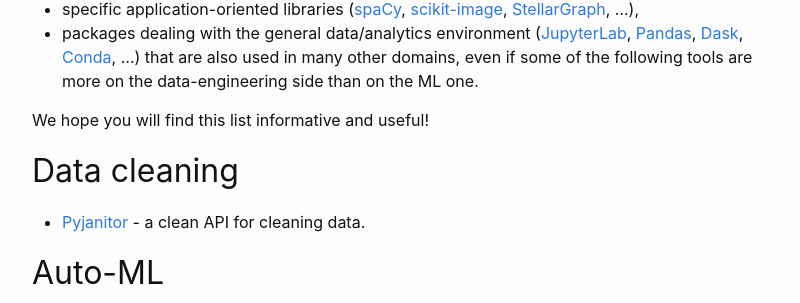
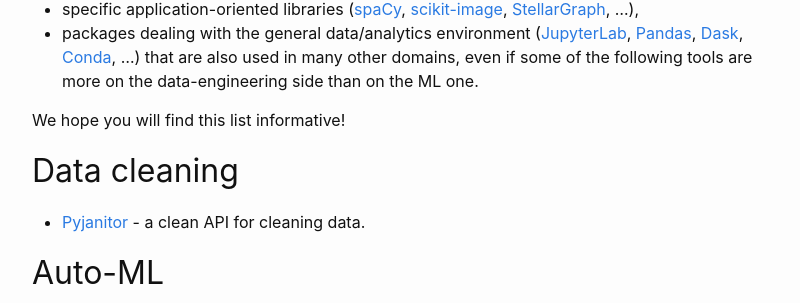
Before and after one commit to aetperf/aetperf.github.io, a Jekyll site: the page built from _posts/2019-07-11-Some-cool-open-source-Python-packages-for-Machine-Learning.md, in a window 1280 px wide and 900 px high, scrolled down 662 px. Shown: the part 150-453 px from the top of the window, without its empty margins (238-1038 px from the left). Built offline with Jekyll 4.4.1, drawn with Linux system fonts in a browser that asks for light colours; comment, search, counter and statistics services are not loaded.

Commit message:
minur update

```diff
--- a/_posts/2019-07-11-Some-cool-open-source-Python-packages-for-Machine-Learning.md
+++ b/_posts/2019-07-11-Some-cool-open-source-Python-packages-for-Machine-Learning.md
@@ -14,7 +14,7 @@
 * specific application-oriented libraries ([spaCy](https://github.com/explosion/spaCy), [scikit-image](https://github.com/scikit-image/scikit-image), [StellarGraph](https://github.com/stellargraph/stellargraph), ...),
 * packages dealing with the general data/analytics environment ([JupyterLab](https://github.com/jupyterlab/jupyterlab), [Pandas](https://github.com/pandas-dev/pandas), [Dask](https://github.com/dask/dask), [Conda](https://github.com/conda/conda), ...) that are also used in many other domains, even if some of the following tools are more on the data-engineering side than on the ML one.
 
-We hope you will find this list informative and useful!
+We hope you will find this list informative!
 
 ## Data cleaning
 
```
Also changed, not shown: other parts of _posts/2019-07-11-Some-cool-open-source-Python-packages-for-Machine-Learning.md (+1 -1 lines).
